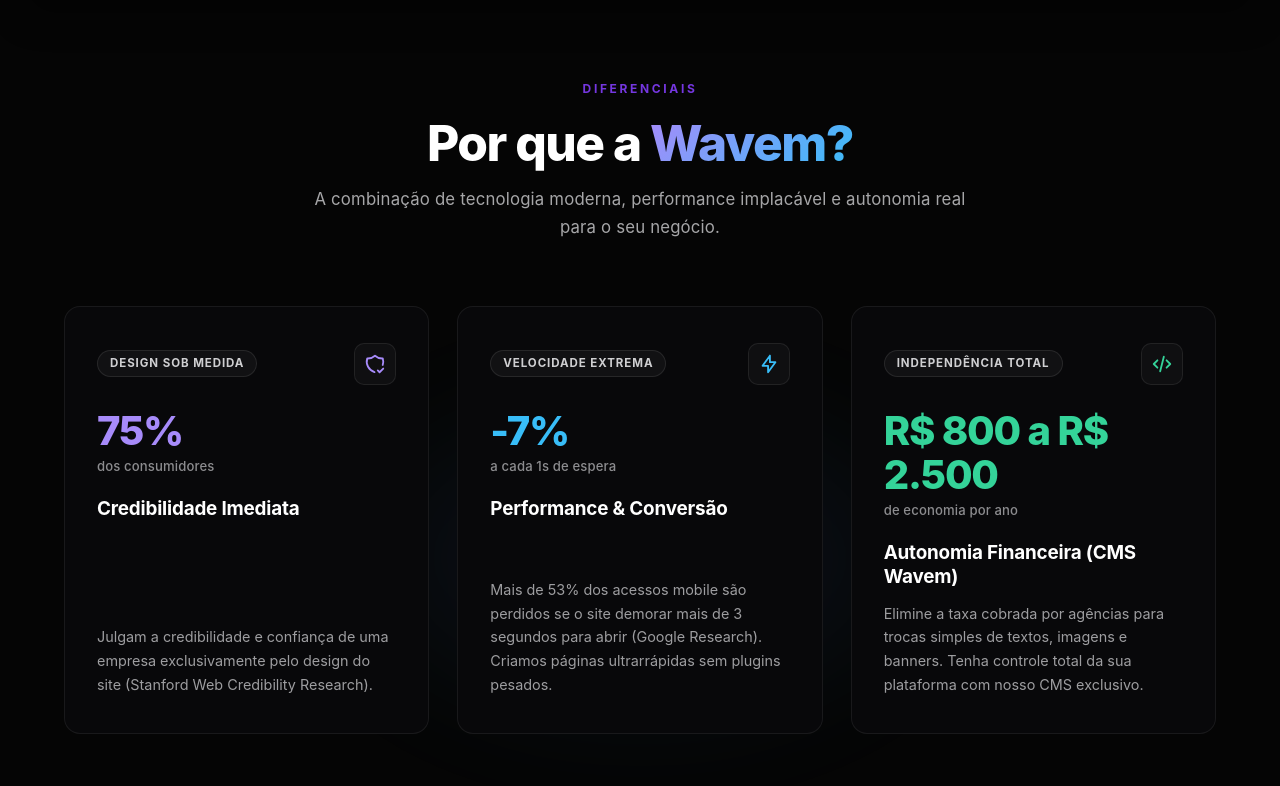
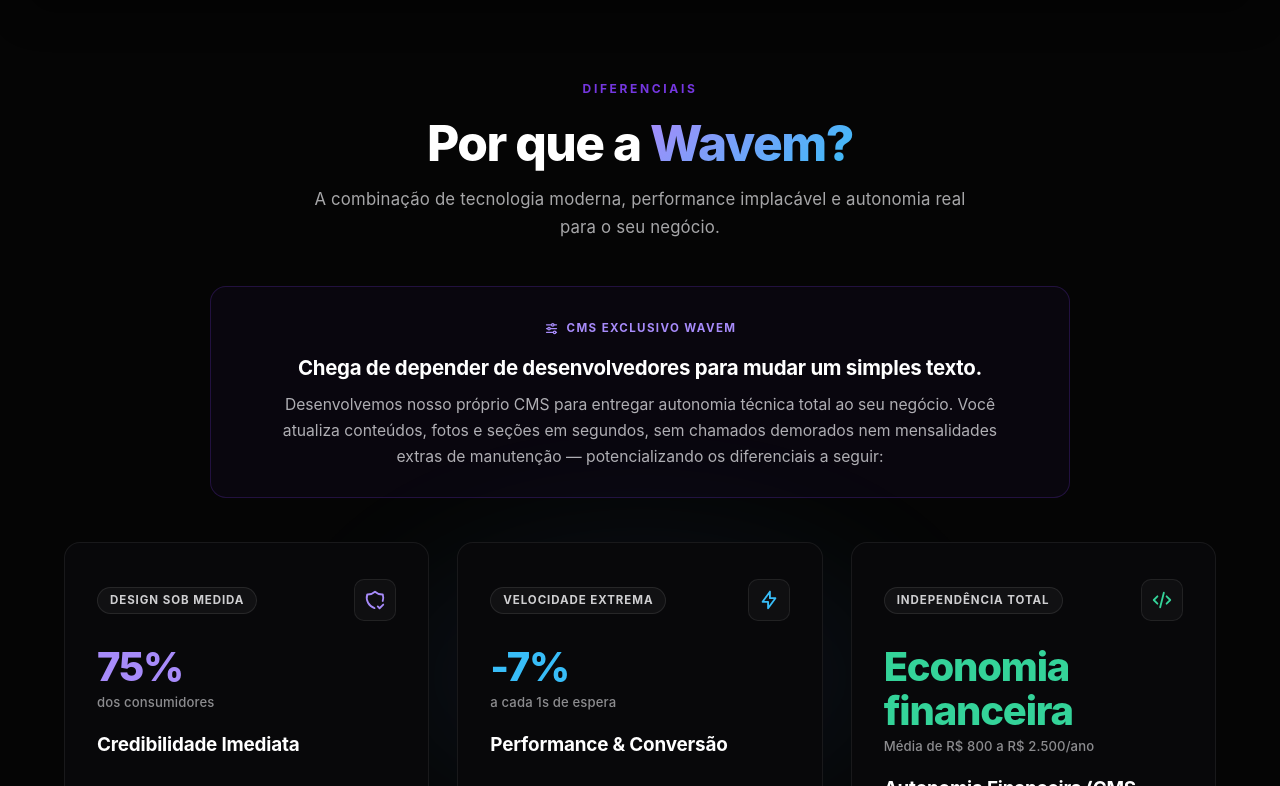
Before and after one commit to The-Wavem/portfolio_2, a React (Vite) app: page / in a window 1280 px wide. Shown: the part 783-1569 px from the top of the page. Built offline with nearby package versions, Linux system fonts and the light colour scheme; no server answers; the database is empty.

Commit message:
feature(TD-67): Adiciona seção de introdução ao CMS na landing page "Por que Wavem"

```diff
--- a/src/section/landing/WhyWavem.jsx
+++ b/src/section/landing/WhyWavem.jsx
@@ -1,16 +1,22 @@
-import { useEffect, useState } from 'react';
-import { Box, Container } from '@mui/material';
-import { motion } from 'framer-motion';
-import { TbShieldCheck, TbBolt, TbCode, TbArrowRight } from 'react-icons/tb';
+import { useEffect, useState } from "react";
+import { Box, Container } from "@mui/material";
+import { motion } from "framer-motion";
+import {
+  TbShieldCheck,
+  TbBolt,
+  TbCode,
+  TbArrowRight,
+  TbAdjustmentsHorizontal,
+} from "react-icons/tb";
 
-import SectionTitle from '@/components/ui/SectionTitle';
-import GlowButton from '@/components/ui/GlowButton';
+import SectionTitle from "@/components/ui/SectionTitle";
+import GlowButton from "@/components/ui/GlowButton";
 import {
   getHomeWhyWavemContent,
   getHomeWhyWavemContentRemote,
-} from '@/service/content';
-import { trackAction } from '@/service/analytics/tracking.service';
-import styles from './WhyWavem.module.css';
+} from "@/service/content";
+import { trackAction } from "@/service/analytics/tracking.service";
+import styles from "./WhyWavem.module.css";
 
 const pillarIconMap = {
   shield: TbShieldCheck,
@@ -58,22 +64,43 @@
     >
       <div className={styles.bgGlow} aria-hidden />
 
-            <Container maxWidth="lg" sx={{ position: 'relative', zIndex: 1 }}>
+      <Container maxWidth="lg" sx={{ position: "relative", zIndex: 1 }}>
         <SectionTitle
-                    eyebrow={data?.eyebrow || 'DIFERENCIAIS'}
-                    titlePrefix={data?.titlePrefix || 'Por que a'}
-                    titleHighlight={data?.titleHighlight || 'Wavem?'}
+          eyebrow={data?.eyebrow || "DIFERENCIAIS"}
+          titlePrefix={data?.titlePrefix || "Por que a"}
+          titleHighlight={data?.titleHighlight || "Wavem?"}
           subtitle={
             data?.subtitle ||
-                        'A combinação de tecnologia moderna, performance implacável e autonomia real para o seu negócio.'
+            "A combinação de tecnologia moderna, performance implacável e autonomia real para o seu negócio."
           }
           align="center"
         />
 
+        {data?.cmsIntro && (
+          <motion.div
+            initial={{ opacity: 0, y: 16 }}
+            whileInView={{ opacity: 1, y: 0 }}
+            viewport={{ once: true }}
+            transition={{ duration: 0.5, delay: 0.08, ease: "easeOut" }}
+          >
+            <div className={styles.cmsBanner}>
+              <div className={styles.cmsBadge}>
+                <TbAdjustmentsHorizontal size={15} color="#A78BFA" />
+                <span>{data.cmsIntro.badge}</span>
+              </div>
+              <h3 className={styles.cmsTitle}>{data.cmsIntro.title}</h3>
+              <p className={styles.cmsDescription}>
+                {data.cmsIntro.description}
+              </p>
+            </div>
+          </motion.div>
+        )}
+
         <div className={styles.grid}>
           {pillars.map((pillar, index) => {
-                        const IconComponent = pillarIconMap[pillar.iconKey] || TbShieldCheck;
-                        const accentColor = pillar.accentColor || '#A78BFA';
+            const IconComponent =
+              pillarIconMap[pillar.iconKey] || TbShieldCheck;
+            const accentColor = pillar.accentColor || "#A78BFA";
 
             return (
               <motion.div
@@ -81,15 +108,17 @@
                 initial={{ opacity: 0, y: 24 }}
                 whileInView={{ opacity: 1, y: 0 }}
                 viewport={{ once: true }}
-                                transition={{ duration: 0.5, delay: index * 0.12, ease: 'easeOut' }}
-                                style={{ display: 'flex' }}
+                transition={{
+                  duration: 0.5,
+                  delay: index * 0.12,
+                  ease: "easeOut",
+                }}
+                style={{ display: "flex" }}
               >
                 <div className={styles.pillarCard}>
                   <div>
                     <div className={styles.cardTop}>
-                                            <span className={styles.tag}>
-                                                {pillar.tag}
-                                            </span>
+                      <span className={styles.tag}>{pillar.tag}</span>
                       <div className={styles.iconWrapper}>
                         <IconComponent size={22} color={accentColor} />
                       </div>
@@ -124,27 +153,25 @@
             initial={{ opacity: 0, y: 20 }}
             whileInView={{ opacity: 1, y: 0 }}
             viewport={{ once: true }}
-                        transition={{ duration: 0.5, delay: 0.35, ease: 'easeOut' }}
+            transition={{ duration: 0.5, delay: 0.35, ease: "easeOut" }}
           >
             <div className={styles.ctaContainer}>
-                            <p className={styles.ctaText}>
-                                {cta.title || cta.text}
-                            </p>
+              <p className={styles.ctaText}>{cta.title || cta.text}</p>
               <GlowButton
-                                to={cta.buttonLink || '/porque-wavem'}
+                to={cta.buttonLink || "/porque-wavem"}
                 variant="primary"
                 size="large"
                 endIcon={<TbArrowRight size={18} />}
                 onClick={() =>
                   trackAction({
-                                        page: 'home',
-                                        section: 'why_wavem',
-                                        action: 'click_why_wavem_cta',
-                                        label: cta.buttonText || 'Conheça o Efeito Wavem',
+                    page: "home",
+                    section: "why_wavem",
+                    action: "click_why_wavem_cta",
+                    label: cta.buttonText || "Conheça o Efeito Wavem",
                   })
                 }
               >
-                                {cta.buttonText || 'Conheça o Efeito Wavem'}
+                {cta.buttonText || "Conheça o Efeito Wavem"}
               </GlowButton>
             </div>
           </motion.div>
--- a/src/section/landing/WhyWavem.module.css
+++ b/src/section/landing/WhyWavem.module.css
@@ -17,11 +17,84 @@
     z-index: 0;
 }
 
+.cmsBanner {
+    position: relative;
+    z-index: 1;
+    max-width: 860px;
+    margin: 36px auto 0;
+    padding: 24px 24px;
+    border-radius: 16px;
+    background: rgba(124, 58, 237, 0.04);
+    border: 1px solid rgba(124, 58, 237, 0.22);
+    text-align: center;
+    display: flex;
+    flex-direction: column;
+    align-items: center;
+    transition: border-color 0.3s ease, box-shadow 0.3s ease;
+}
+
+.cmsBanner:hover {
+    border-color: rgba(124, 58, 237, 0.4);
+    box-shadow: 0 8px 30px rgba(124, 58, 237, 0.1);
+}
+
+@media (min-width: 600px) {
+    .cmsBanner {
+        padding: 28px 36px;
+        margin-top: 44px;
+    }
+}
+
+.cmsBadge {
+    display: inline-flex;
+    align-items: center;
+    gap: 8px;
+    padding: 4px 14px;
+    border-radius: 999px;
+    background: rgba(124, 58, 237, 0.0);
+    border: 1px solid rgba(124, 58, 237, 0.00);
+    color: #A78BFA;
+    font-size: 0.72rem;
+    font-weight: 700;
+    letter-spacing: 0.12em;
+    text-transform: uppercase;
+    margin-bottom: 12px;
+}
+
+.cmsTitle {
+    font-size: 1.12rem;
+    font-weight: 700;
+    line-height: 1.35;
+    letter-spacing: -0.015em;
+    color: #FFFFFF;
+    margin: 0 0 10px 0;
+}
+
+@media (min-width: 600px) {
+    .cmsTitle {
+        font-size: 1.28rem;
+    }
+}
+
+.cmsDescription {
+    font-size: 0.92rem;
+    line-height: 1.65;
+    color: rgba(228, 228, 231, 0.76);
+    margin: 0;
+    max-width: 740px;
+}
+
+@media (min-width: 600px) {
+    .cmsDescription {
+        font-size: 0.98rem;
+    }
+}
+
 .grid {
     display: grid;
     grid-template-columns: 1fr;
     gap: 24px;
-    margin-top: 48px;
+    margin-top: 36px;
     margin-bottom: 56px;
     position: relative;
     z-index: 1;
@@ -31,7 +104,7 @@
     .grid {
         grid-template-columns: repeat(3, 1fr);
         gap: 28px;
-        margin-top: 64px;
+        margin-top: 44px;
         margin-bottom: 72px;
     }
 }
--- a/src/service/content/homeWhyWavem.service.js
+++ b/src/service/content/homeWhyWavem.service.js
@@ -5,6 +5,11 @@
     titlePrefix: 'Por que a',
     titleHighlight: 'Wavem?',
     subtitle: 'A combinação de tecnologia moderna, performance implacável e autonomia real para o seu negócio.',
+    cmsIntro: {
+        badge: 'CMS EXCLUSIVO WAVEM',
+        title: 'Chega de depender de desenvolvedores para mudar um simples texto.',
+        description: 'Desenvolvemos nosso próprio CMS para entregar autonomia técnica total ao seu negócio. Você atualiza conteúdos, fotos e seções em segundos, sem chamados demorados nem mensalidades extras de manutenção — potencializando os diferenciais a seguir:'
+    },
     pillars: [
         {
             id: 'credibility',
@@ -30,8 +35,8 @@
         },
         {
             id: 'autonomy',
-            stat: 'R$ 800 a R$ 2.500',
-            statLabel: 'de economia por ano',
+            stat: 'Economia financeira',
+            statLabel: 'Média de R$ 800 a R$ 2.500/ano',
             highlight: 'Economia de R$ 800 a R$ 2.500/ano',
             title: 'Autonomia Financeira (CMS Wavem)',
             description: 'Elimine a taxa cobrada por agências para trocas simples de textos, imagens e banners. Tenha controle total da sua plataforma com nosso CMS exclusivo.',
```
Lines whose indentation alone changed are shown as unchanged.
